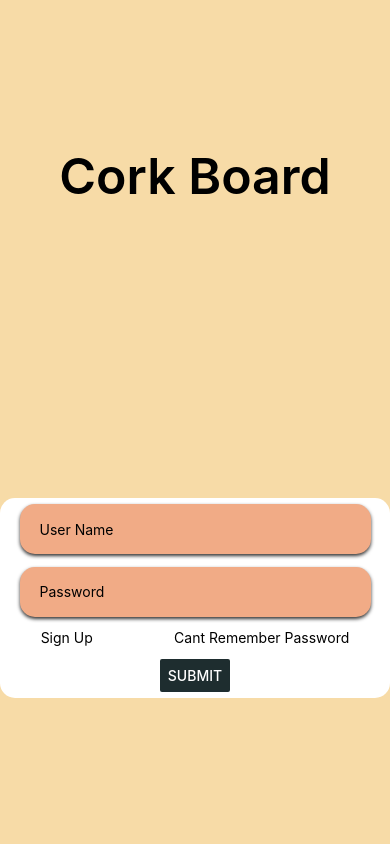
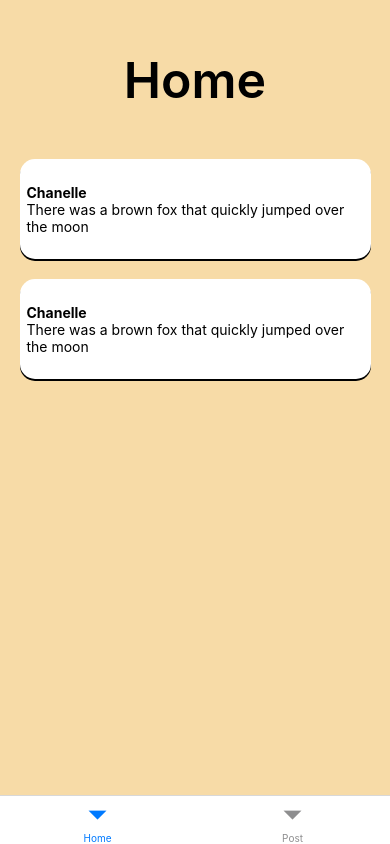
Before and after one commit to armen196/CorkBoard, a React Native app in the folder CorkBoard/: screen /MainTabs in a window 390 px wide. Built offline with nearby package versions, Linux system fonts and the light colour scheme.

Commit message:
Progress

```diff
--- a/CorkBoard/App.js
+++ b/CorkBoard/App.js
@@ -2,18 +2,34 @@ import { StatusBar } from 'expo-status-bar';
 import { StyleSheet, Text, View } from 'react-native';
 import { NavigationContainer } from '@react-navigation/native';
 import { createNativeStackNavigator } from '@react-navigation/native-stack';
-import Login from './screens/Login'
-import Home from './screens/Home'
+import { createBottomTabNavigator } from '@react-navigation/bottom-tabs';
+import Login from './screens/Login';
+import Home from './screens/Home';
+import Post from './screens/Post';
+
 
 const Stack = createNativeStackNavigator();
+const Tab = createBottomTabNavigator();
+
+function Tabs() {
+  return (
+    <Tab.Navigator>
+
+      <Stack.Screen name="Home" component={Home} options={{ headerShown: false }} />
+      <Stack.Screen name="Post" component={Post} options={{ headerShown: false }} />
+
+    </Tab.Navigator>
+  );
+}
 
 export default function App() {
   return (
     <NavigationContainer>
       <Stack.Navigator initialRouteName='Login'>
-        <Stack.Screen name="Login" component={Login} options={{headerShown: false}}/>
-        <Stack.Screen name="Home" component={Home} options={{headerShown: false}}/>
+        <Stack.Screen name="Login" component={Login} options={{ headerShown: false }} />
+        <Stack.Screen name="MainTabs" component={Tabs} options={{ headerShown: false }}/>
       </Stack.Navigator>
+
     </NavigationContainer>
   );
 }
--- a/CorkBoard/package.json
+++ b/CorkBoard/package.json
@@ -9,6 +9,7 @@
     "web": "expo start --web"
   },
   "dependencies": {
+    "@react-navigation/bottom-tabs": "^6.6.1",
     "@react-navigation/native": "^6.1.18",
     "@react-navigation/native-stack": "^6.11.0",
     "axios": "^1.7.5",
--- a/CorkBoard/screens/Home.jsx
+++ b/CorkBoard/screens/Home.jsx
@@ -1,46 +1,108 @@
-import React from 'react';
+import React, { useState } from 'react';
 import { StatusBar, Dimensions } from 'expo-status-bar';
-import { StyleSheet, Text, View, TextInput, SafeAreaView, Button, FlatList, ScrollView, useWindowDimensions } from 'react-native';
+import { Animated, StyleSheet, Text, View, TextInput, SafeAreaView, Button, FlatList, ScrollView, useWindowDimensions, TouchableOpacity } from 'react-native';
 import { NavigationContainer } from '@react-navigation/native';
 import { createNativeStackNavigator } from '@react-navigation/native-stack';
 import { styles } from '../styles';
 import color from '../Colors';
 
-const DATA = [
-    { id: '1', title: 'item 1' },
-    { id: '2', title: 'Item 2' },
-    { id: '3', title: 'Item 3' },
-    { id: '4', title: 'item 1' },
-    { id: '5', title: 'Item 2' },
-    { id: '6', title: 'Item 3' },
-    { id: '7', title: 'item 1' },
-    { id: '8', title: 'Item 2' },
-    { id: '9', title: 'Item 3' },
-    { id: '10', title: 'item 1' },
-    { id: '11', title: 'Item 2' },
-    { id: '12', title: 'Item 3' },
+var DATA = [
+    { username: 'Chanelle', post: 'There was a brown fox that quickly jumped over the moon', scaleValue: new Animated.Value(100), isPressed: false },
+    { username: 'Chanelle', post: 'There was a brown fox that quickly jumped over the moon', scaleValue: new Animated.Value(100), isPressed: false },
+    // { username: 'Chanelle', post: 'There was a brown fox that quickly jumped over the moon', scaleValue: new Animated.Value(100), isPressed: false },
+    // { username: 'Chanelle', post: 'There was a brown fox that quickly jumped over the moon', scaleValue: new Animated.Value(100), isPressed: false },
+    // { username: 'Chanelle', post: 'There was a brown fox that quickly jumped over the moon', scaleValue: new Animated.Value(100), isPressed: false },
+    // { username: 'Chanelle', post: 'There was a brown fox that quickly jumped over the moon', scaleValue: new Animated.Value(100), isPressed: false },
+    // { username: 'Chanelle', post: 'There was a brown fox that quickly jumped over the moon', scaleValue: new Animated.Value(100), isPressed: false },
+    // { username: 'Chanelle', post: 'There was a brown fox that quickly jumped over the moon', scaleValue: new Animated.Value(100), isPressed: false },
+    // { username: 'Chanelle', post: 'There was a brown fox that quickly jumped over the moon', scaleValue: new Animated.Value(100), isPressed: false },
+];
 
+var COMMENTS = [
+    { postID: '1', username: 'Arman', reply: 'Thats a load of bulhonkey' },
+    { postID: '1', username: 'Alex', reply: 'Agreed...' },
+    { postID: '1', username: 'Arman', reply: 'Thats a load of bulhonkey' },
+    { postID: '1', username: 'Alex', reply: 'Agreed...' },
+    { postID: '1', username: 'Arman', reply: 'Thats a load of bulhonkey' },
+    { postID: '1', username: 'Alex', reply: 'Agreed...' },
 ];
+
+export default function HomeScreen() {
+    const { height, width } = useWindowDimensions();
+    const [data, setData] = useState(DATA);
+    const newData = [...data];
+    const itemBoxDynamic = {
+        backgroundColor: color.white,
+        borderRadius: 15,
+        height: 100,
+        width: width * .9,
+        shadowColor: '#000',
+        shadowOffset: { width: 0, height: 2 },
+        justifyContent: 'space-around',
+        padding: 7
+    };
+
+    const handlePressIn = (scaleValue, isPressed) => {
+        Animated.spring(scaleValue, {
+            toValue: isPressed ? 100 : 300,
+            useNativeDriver: false,
+        }).start();
+    };
+
+    const renderPosts = ({ item }) => {
+        return (
+            <View style={[styles.itemBox, {height: 50, backgroundColor: 'rgba(0, 0, 0, 0)'}]}>
+                <Text style={{ fontWeight: 'bold' }}>{item.username}</Text>
+                <Text>{item.reply}</Text>
+            </View>
+        );
+    }
+
+    const renderItem = ({ item }) => {
+        // const [scaleValue] = useState(new Animated.Value(1));
+        return (
+            <Animated.View style={[itemBoxDynamic, {
+                height: item.scaleValue
+            }]}>
+                <TouchableOpacity
+                    style={{}}
+                    onPress={() => {
+                        handlePressIn(item.scaleValue, item.isPressed);
+                        item.isPressed = !item.isPressed;
+                        setData(newData);
+                    }
+                    } >
+                    {item.isPressed ? (
+                        <View style={{ width: '100%', height: '100%', alignItems: 'center'}}>
+                            <Text style={{ fontWeight: 'bold' }}>{item.username}</Text>
+                            <Text>{item.post}</Text>
+                            <FlatList style={{height: '70%', justifyContent: 'space-around'}} data={COMMENTS.slice(COMMENTS.length - 3)} renderItem={renderPosts} />
+                            <Text style={{fontWeight: 'bold'}}>REPLY</Text>
+                        </View>
+                    ) : (
+                        <View>
+                            <Text style={{ fontWeight: 'bold' }}>{item.username}</Text>
+                            <Text>{item.post}</Text>
+                        </View>
+
+                    )}
+                </TouchableOpacity>
+            </Animated.View>
+        );
+    }
 
 
 
-export default function HomeScreen() {
-
-    const {height, width} = useWindowDimensions();
-
-    const renderItem = ({ item }) => (
-        <View style={[styles.itemBox, {width: width * .9}]}>
-            <Text>
-                {item.title}
-            </Text>
-        </View>
-    );
-
     return (
         <SafeAreaView style={styles.homeContainer}>
-            <FlatList contentContainerStyle={styles.scrollView} data={DATA} renderItem={renderItem}>
+            <View style={{ height: '20%', justifyContent: 'space-around' }}>
+                <Text style={styles.title}>Home</Text>
+            </View>
 
-            </FlatList>
+            <View style={{ width: '100%', height: '80%' }}>
+                <FlatList contentContainerStyle={styles.scrollView} data={DATA} renderItem={renderItem} />
+            </View>
+
 
         </SafeAreaView >
     );
--- a/CorkBoard/screens/Login.jsx
+++ b/CorkBoard/screens/Login.jsx
@@ -6,6 +6,11 @@ import { createNativeStackNavigator } from '@react-navigation/native-stack';
 import { styles } from '../styles';
 import color from '../Colors';
 import { registerUser, signIn } from '../scripts';
+import HomeScreen from './Home';
+import { messages } from '../codes';
+
+const GREEN = true;
+const RED = false;
 
 export default function Login({ navigation }) {
   const [userName, onChangeUser] = React.useState('');
@@ -15,12 +20,28 @@ export default function Login({ navigation }) {
   const [messageBoxColor, changeMessageBoxColor] = React.useState('');
   const red = 'rgba(255, 0, 0, .3)';
   const green = 'rgba(0, 255, 0, .3)';
+
+  /**
+  *
+  * @param {boolean} color True: Green, False: Red
+  * @param {string} message To display to users
+  *
+  */
+  function changeMessageBar(color, message) {
+    if (color)
+      changeMessageBoxColor(green);
+    else
+      changeMessageBoxColor(red);
+    showLoginMessage(true);
+    changeErrorMessage(message);
+  }
+
   return (
     <SafeAreaView style={styles.loginContainer}>
       <Text style={styles.title}>Cork Board</Text>
       <View style={{ width: '100%', rowGap: 10, height: 'fit-content', flexDirection: 'column', justifyContent: 'flex-end' }}>
         {isLoginMessageShowing && (
-          <View style={[styles.loginMessageBar, {backgroundColor: messageBoxColor}]}>
+          <View style={[styles.loginMessageBar, { backgroundColor: messageBoxColor }]}>
             <Text>{errorMessage}</Text>
           </View>
         )}
@@ -32,16 +53,31 @@ export default function Login({ navigation }) {
             <TextInput style={styles.textBox} secureTextEntry={true} onChangeText={onChangePassword} value={password} placeholder='Password' />
           </View>
           <View style={{ width: '100%', flexDirection: 'row', justifyContent: 'space-around' }}>
-            <Text style={styles.signUpText} onPress={() => {
-              registerUser(userName, password);
+            <Text style={styles.signUpText} onPress={async () => {
               if (userName == '' || password == '') {
-                changeMessageBoxColor(green);
-                showLoginMessage(true);
-                changeErrorMessage('Start by entering new username and password');
+                changeMessageBar(GREEN, 'Start by entering new username and password');
+              } else {
+                const result = await registerUser(userName, password);
+                switch (result) {
+                  case -1:
+                    changeMessageBar(RED, messages.ERROR_SERVER_CONNECTION);
+                    break;
+                  case 0:
+                    changeMessageBar(GREEN, messages.USER_ADDED_SUCCESSFULY)
+                    break;
+                  case 1:
+                    changeMessageBar(RED, messages.ERROR_USERNAME_ALREADY_TAKEN)
+                    break;
+                  default:
+                }
               }
+
             }}>Sign Up</Text>
             <Text>Cant Remember Password</Text>
           </View>
+
+          {/* Submit Button */}
+
           <Button
             title='Submit'
             color={color.textPrimary}
@@ -50,17 +86,13 @@ export default function Login({ navigation }) {
               console.log(result);
               switch (result) {
                 case -1:
-                  changeMessageBoxColor(red);
-                  showLoginMessage(true);
-                  changeErrorMessage('Error connecting to server');
+                  changeMessageBar(RED, messages.ERROR_SERVER_CONNECTION);
                   break;
                 case 1:
-                  changeMessageBoxColor(red);
-                  showLoginMessage(true);
-                  changeErrorMessage('User does not exist');
+                  changeMessageBar(RED, messages.ERROR_USER_DONT_EXIST);
                   break;
                 default:
-                  console.log(" asdf");
+                  navigation.navigate('MainTabs');
                   break;
               }
             }} />
--- /dev/null
+++ b/CorkBoard/screens/Post.jsx
@@ -0,0 +1,47 @@
+import React from 'react';
+import { StatusBar, Dimensions } from 'expo-status-bar';
+import { StyleSheet, Text, View, TextInput, SafeAreaView, Button, FlatList, ScrollView, useWindowDimensions } from 'react-native';
+import { NavigationContainer } from '@react-navigation/native';
+import { createNativeStackNavigator } from '@react-navigation/native-stack';
+import { styles } from '../styles';
+import color from '../Colors';
+
+const DATA = [
+    { id: '1', title: 'item 1' },
+    { id: '2', title: 'Item 2' },
+    { id: '3', title: 'Item 3' },
+    { id: '4', title: 'item 1' },
+    { id: '5', title: 'Item 2' },
+    { id: '6', title: 'Item 3' },
+    { id: '7', title: 'item 1' },
+    { id: '8', title: 'Item 2' },
+    { id: '9', title: 'Item 3' },
+    { id: '10', title: 'item 1' },
+    { id: '11', title: 'Item 2' },
+    { id: '12', title: 'Item 3' },
+
+];
+
+
+
+export default function PostScreen() {
+
+    const {height, width} = useWindowDimensions();
+
+    const renderItem = ({ item }) => (
+        <View style={[styles.itemBox, {width: width * .9}]}>
+            <Text>
+                {item.title}
+            </Text>
+        </View>
+    );
+
+    return (
+        <SafeAreaView style={styles.homeContainer}>
+            <FlatList contentContainerStyle={styles.scrollView} data={DATA} renderItem={renderItem}>
+
+            </FlatList>
+
+        </SafeAreaView >
+    );
+}
--- a/CorkBoard/styles.js
+++ b/CorkBoard/styles.js
@@ -17,7 +17,7 @@ export const styles = StyleSheet.create({
         width: '100%',
         height: '100%',
         backgroundColor: colors.primary,
-        justifyContent: 'center',
+        justifyContent: 'flex-end',
     },
     textField: {
         width: '90%',
@@ -50,13 +50,13 @@ export const styles = StyleSheet.create({
         backgroundColor: colors.white,
         shadowColor: '#000',
         shadowOffset: { width: 0, height: 2 },
-
+        justifyContent: 'space-around',
+        padding: 7,
     },
     scrollView: {
         width: '100%',
         alignItems: 'center',
         rowGap: 20,
-        paddingTop: 200
     },
     loginMessageBar: {
         width: 'fit-content',
@@ -65,5 +65,9 @@ export const styles = StyleSheet.create({
         alignItems: 'center',
         alignContent: 'center',
         justifyContent: 'center',
+
+    },
+    navBar: {
+
     }
 });
```
Also changed, not shown: CorkBoard/codes.js (+12 -3 lines), CorkBoard/scripts.js (+21 -7 lines), 1 other file (tests, documents, lock files or other folders).
